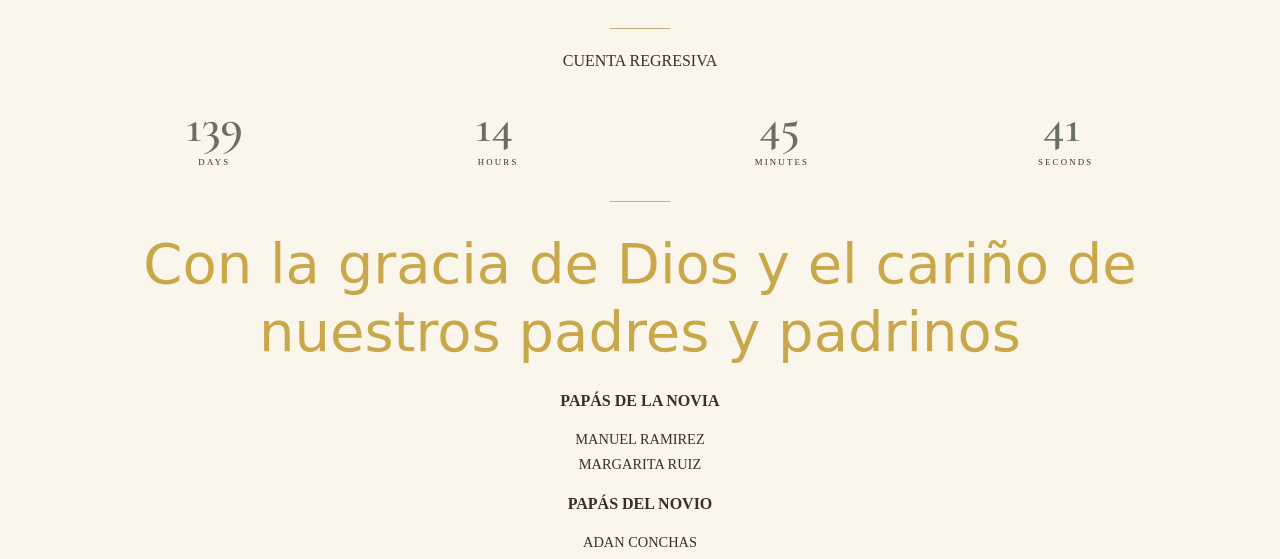
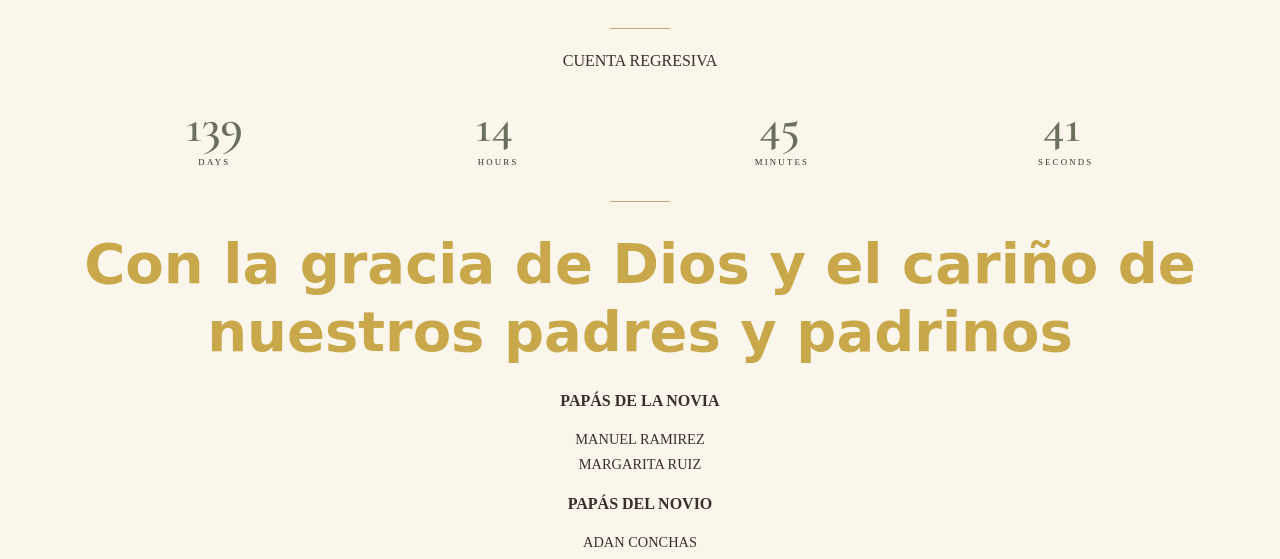
Before and after one commit to iconitodotcom/wedding-invite, a Flask app: page / in a window 1280 px wide. Shown: the part 206-765 px from the top of the page. Run offline with Flask 3, Linux system fonts and the light colour scheme; some web fonts are replaced.

Commit message:
style changes...

```diff
--- a/invite/templates/detail.html
+++ b/invite/templates/detail.html
@@ -52,7 +52,7 @@
         <div class="row">
             <div class="col py-2">
                 <p class="text-center cj-seal display-4">
-                    <span class="reveal-line gold-txt">
+                    <span class="reveal-line gold-txt fw-bold">
                         <span>Con la gracia de Dios y el cariño de nuestros padres y padrinos</span>
                     </span>
                 </p>
--- a/invite/templates/index.html
+++ b/invite/templates/index.html
@@ -80,7 +80,7 @@
 
 <footer class="p-2 text-center">
     <div class="row">
-        <div class="col"> Claudia &amp; Julio </div>
+        <div class="col"> C &amp; J </div>
         <div class="col"> 11 . 14 . 2025 </div>
         <div class="col">
           <a href="https://www.iconito.io/" target="_blank" style="color: #c9a876; text-decoration: none;">
```
